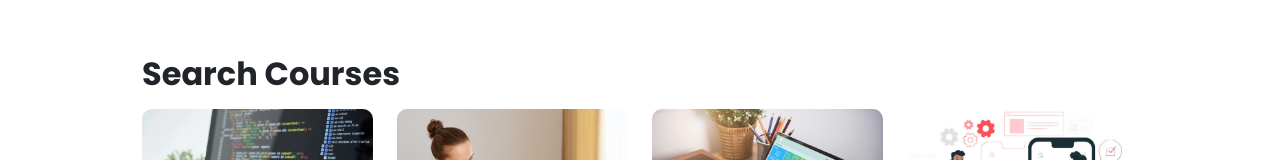
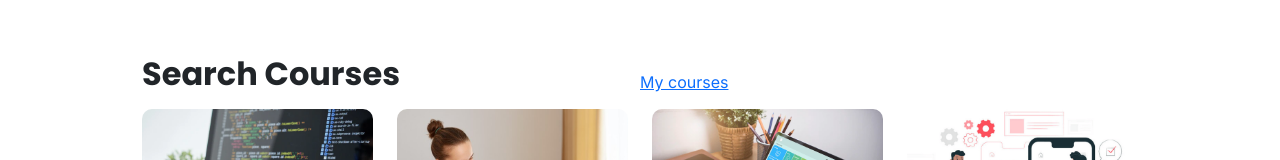
Before and after one commit to Free2Learn-Capstone/Free2Learn-Frontend, a Next.js app: page /courses in a window 1280 px wide. Shown: the part 133-293 px from the top of the page. Built offline with nearby package versions, Linux system fonts and the light colour scheme; a web font is replaced by a local one.

Commit message:
enrroll course

```diff
--- a/src/app/courses/page.tsx
+++ b/src/app/courses/page.tsx
@@ -8,6 +8,7 @@ import "bootstrap/dist/css/bootstrap.min.css";
 import Footer from "@components/Footer/Footer";
 import { freeCourseData } from "../components/Free-course-section/FreeCourse";
 import FreeCourseCard from "../components/Free-course-section/FreeCourseCard";
+import Link from "next/link";
 
 export default function Courses() {
   return (
@@ -19,6 +20,9 @@ export default function Courses() {
             <div className="course__top d-flex justify-content-between align-items-center">
               <div className="course__top__left w-50">
                 <h2 className="fw-bold mb-3">Search Courses</h2>
+              </div>
+              <div className="course__top__left w-50">
+              <Link href="/my-courses">My courses</Link>
               </div>
             </div>
           </div>
```
Also changed, not shown: src/app/login/page.tsx (+9 -13 lines).
